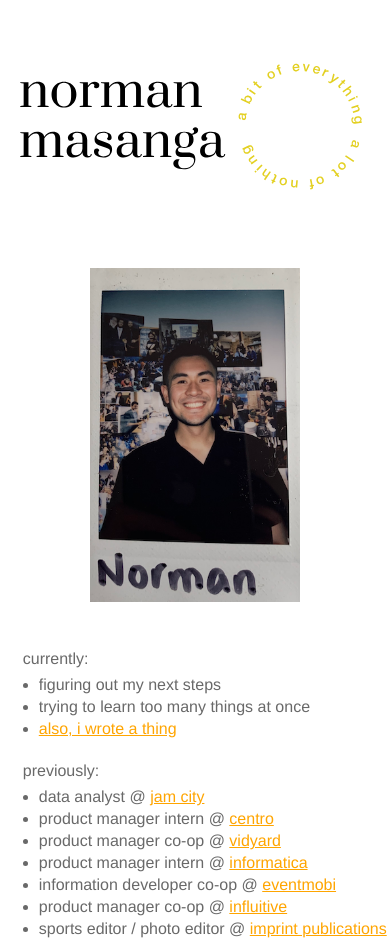
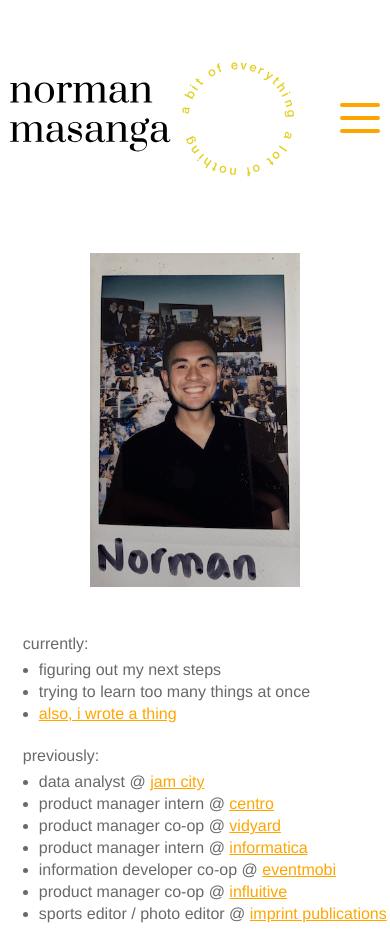
Before and after one commit to nmasanga/nmasanga.github.io, a plain HTML site: page index.html in a window 390 px wide. Shown: the top 941 px of the page. Drawn offline with Linux system fonts and the light colour scheme.

Commit message:
responsive logos

```diff
--- a/css/style.css
+++ b/css/style.css
@@ -81,10 +81,8 @@ header.container {
 }
 
 .logo-container {
-  /* margin: auto; */
   max-width: 750px;
-  width: 90%;
-  /* width: auto; */
+  width: 95%;
   display:flex;
   flex-direction: row;
   justify-content: space-between;
@@ -99,7 +97,6 @@ header.container {
 }
 
 .menu-toggler {
-  /* position: absolute; */
   width: 5rem;
   height: 4rem;
   display: flex;
@@ -203,7 +200,7 @@ header.container {
 
 
 
-@media only screen and (max-width: 660px) {
+@media screen and (max-width: 660px) {
   .about {
     display: flex;
     flex-direction: column;
@@ -225,6 +222,31 @@ header.container {
 
 }
 
+@media screen and (max-width: 500px) {
+  .nm-logo{
+    max-width: 161px;
+    max-height: 73px;
+  }
+
+  .nm-logo img{
+    width: 100%;
+    height: 100%;
+  }
+
+  .circle-logo{
+    max-width: 135px;
+    max-height: 135px;
+  }
+
+  .circle-logo img{
+    width: 100%;
+    height: 100%;
+  }
+
+  .menu-toggler {
+    width: 4rem;
+    height: 3rem;
+}
 .article-container {
   display: flex;
   flex-direction: column;
--- a/index.html
+++ b/index.html
@@ -27,8 +27,12 @@
 
       <div class='logo-container'>
         <div class='logos'>
-          <img src='img/nm.svg'>
-          <img src='img/everything.svg'>
+          <div class='nm-logo'>
+            <img src='img/nm.svg'>
+          </div class='nm-logo'>
+          <div class='circle-logo'>
+            <img src='img/everything.svg'>
+          </div>
         </div>
         <div class='menu-toggler'>
           <div class='bar half start'></div>
```
